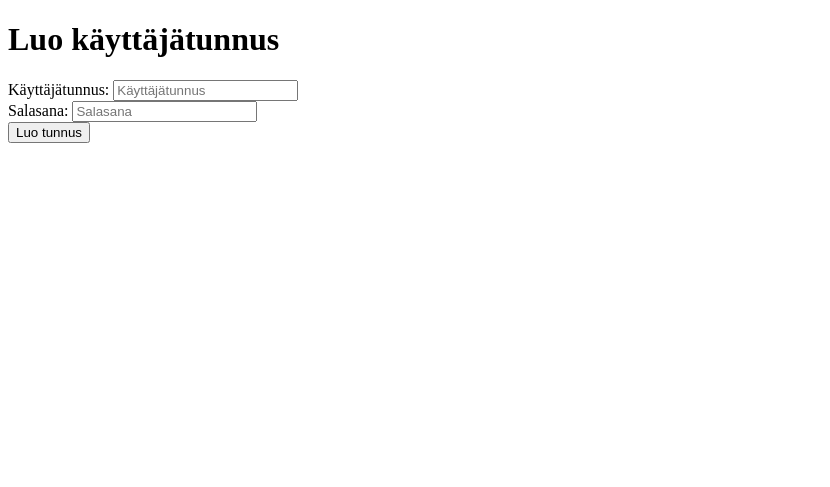
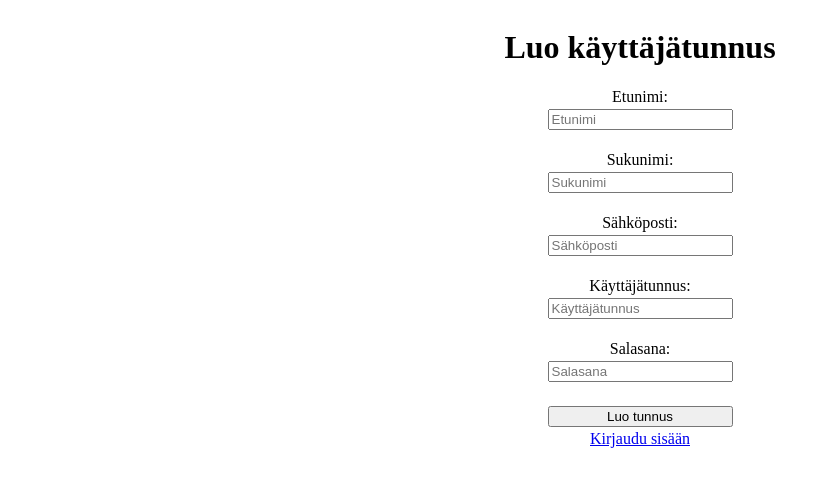
Before and after one commit to makeri89/tsoha-table-reservations, a Flask app: page /signup in a window 1280 px wide. Shown: the top 487 px of the page, without its empty margins (0-830 px from the left). Run offline with Flask 2, Linux system fonts and the light colour scheme.

Commit message:
updated signup form to match sql schema

```diff
--- /dev/null
+++ b/static/style.css
@@ -0,0 +1,16 @@
+body {
+  display: flex;
+  flex-direction: column;
+  align-items: center;
+}
+
+input {
+  margin: 3px 0;
+}
+
+form {
+  display: flex;
+  flex-direction: column;
+  justify-content: center;
+  text-align: center;
+}
--- a/templates/index.html
+++ b/templates/index.html
@@ -3,6 +3,8 @@
 
 <head>
   <title>Etusivu</title>
+  <meta name='viewport' content='width=device-width, initial-scale=1'>
+  <link rel='stylesheet' type='text/css' href='static/style.css'>
 </head>
 
 <body>
--- a/templates/login.html
+++ b/templates/login.html
@@ -3,6 +3,8 @@
 
 <head>
   <title>Kirjaudu sisään</title>
+  <meta name='viewport' content='width=device-width, initial-scale=1'>
+  <link rel='stylesheet' type='text/css' href='static/style.css'>
 </head>
 
 <body>
@@ -16,6 +18,7 @@
     <br>
     <input type="submit" value='Kirjaudu'>
   </form>
+  <a href="/signup">Luo tunnus</a>
 </body>
 
 </html>
--- a/templates/signup.html
+++ b/templates/signup.html
@@ -3,11 +3,22 @@
 
 <head>
   <title>Luo tunnus</title>
+  <meta name='viewport' content='width=device-width, initial-scale=1'>
+  <link rel='stylesheet' type='text/css' href='static/style.css'>
 </head>
 
 <body>
   <h1>Luo käyttäjätunnus</h1>
   <form action='/signup_handler' method='POST'>
+    Etunimi:
+    <input type='text' name='firstname' placeholder='Etunimi' required>
+    <br>
+    Sukunimi:
+    <input type='text' name='lastname' placeholder='Sukunimi' required>
+    <br>
+    Sähköposti:
+    <input type='email' name='email' placeholder='Sähköposti' required>
+    <br>
     Käyttäjätunnus:
     <input type='text' name='username' placeholder='Käyttäjätunnus' required>
     <br>
@@ -16,6 +27,7 @@
     <br>
     <input type='submit' value='Luo tunnus'>
   </form>
+  <a href="/login">Kirjaudu sisään</a>
 </body>
 
 </html>
```
